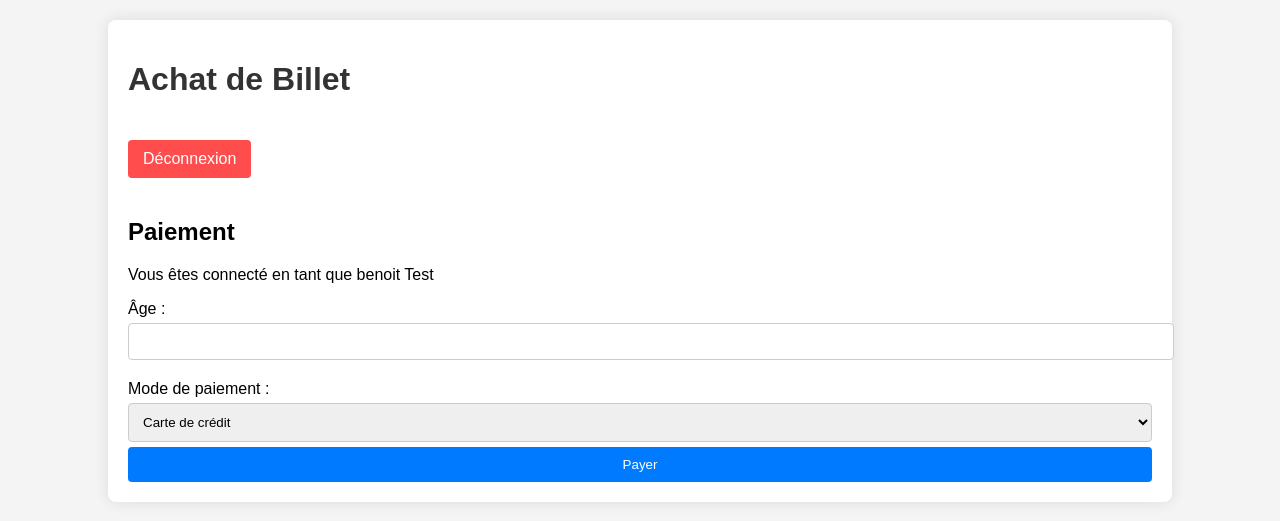
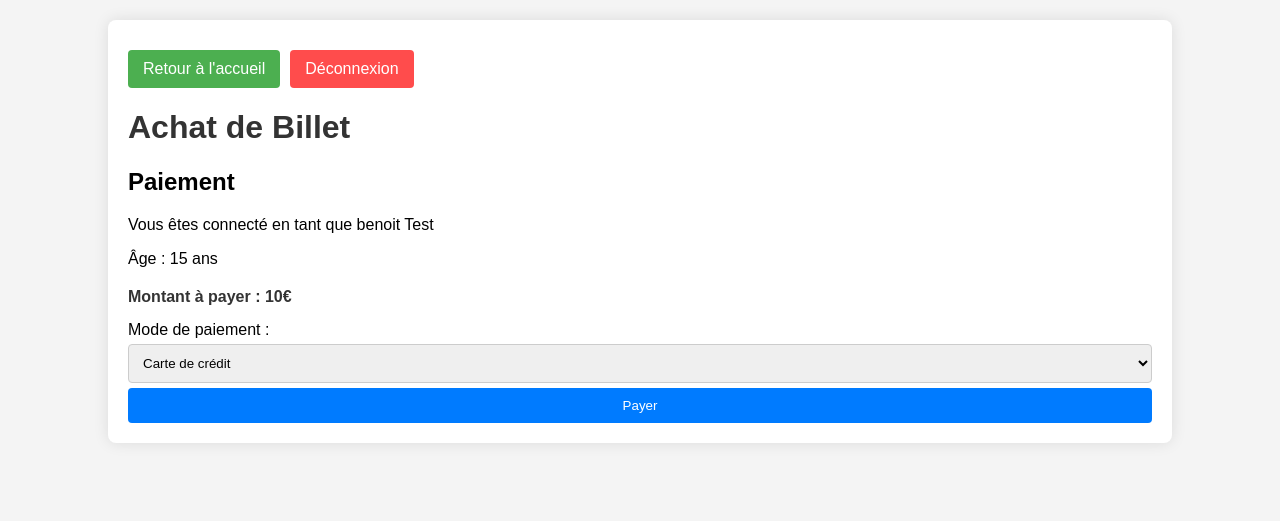
Before and after one commit to Quelick/Dev-site-web-ISEN, a PHP site: page /achat_billet.php in a window 1280 px wide. Shown: the top 521 px of the page. Run offline with PHP 8.4, Linux system fonts and the light colour scheme; a user stored in the database is signed in; data comes from the database, SQL or seed files in the repository.

Commit message:
12/11_V2

```diff
--- a/achat_billet.php
+++ b/achat_billet.php
@@ -1,5 +1,27 @@
 <?php
 session_start();
+$host = 'localhost';
+$dbname = 'parc_animalier';
+$username = 'root';
+$password = '';
+
+try {
+    $pdo = new PDO("mysql:host=$host;dbname=$dbname;charset=utf8", $username, $password);
+    $pdo->setAttribute(PDO::ATTR_ERRMODE, PDO::ERRMODE_EXCEPTION);
+} catch (PDOException $e) {
+    die("Erreur de connexion : " . $e->getMessage());
+}
+
+// Si l'utilisateur est connecté, récupérer son âge depuis la base de données
+$userAge = null;
+if (isset($_SESSION['user_id'])) {
+    $stmt = $pdo->prepare("SELECT age FROM utilisateurs WHERE id = ?");
+    $stmt->execute([$_SESSION['user_id']]);
+    $user = $stmt->fetch(PDO::FETCH_ASSOC);
+    if ($user) {
+        $userAge = $user['age'];
+    }
+}
 ?>
 
 <!DOCTYPE html>
@@ -50,18 +72,35 @@ session_start();
         input[type="submit"]:hover {
             background-color: #0056b3;
         }
-        .logout-button {
-            margin: 20px 0;
+        .button-container {
+            display: flex;
+            gap: 10px;
+            margin: 10px 0;
+        }
+        .back-button, .logout-button, .login-button {
             padding: 10px 15px;
-            background-color: #FF4C4C; /* Rouge pour la déconnexion */
+            text-decoration: none;
             color: white;
-            text-decoration: none;
             border-radius: 4px;
-            text-align: center;
             display: inline-block;
         }
+        .back-button {
+            background-color: #4CAF50; /* Vert pour le bouton de retour */
+        }
+        .back-button:hover {
+            background-color: #45a049;
+        }
+        .logout-button {
+            background-color: #FF4C4C; /* Rouge pour la déconnexion */
+        }
         .logout-button:hover {
-            background-color: #C0392B; /* Rouge foncé au survol */
+            background-color: #C0392B;
+        }
+        .login-button {
+            background-color: #007BFF; /* Bleu pour le bouton de connexion */
+        }
+        .login-button:hover {
+            background-color: #0056b3;
         }
         .price-display {
             margin-top: 20px;
@@ -72,10 +111,20 @@ session_start();
 </head>
 <body>
     <div class="container">
+        <!-- Boutons de retour, connexion et déconnexion -->
+        <div class="button-container">
+            <a href="index.php" class="back-button">Retour à l'accueil</a>
+
+            <?php if (isset($_SESSION['user_id'])): ?>
+                <!-- Bouton de déconnexion pour les utilisateurs connectés -->
+                <a href="deconnexion.php" class="logout-button">Déconnexion</a>
+            <?php else: ?>
+                <!-- Bouton de connexion pour les utilisateurs non connectés -->
+                <a href="connexion.php" class="login-button">Connexion</a>
+            <?php endif; ?>
+        </div>
+
         <h1>Achat de Billet</h1>
-
-        <!-- Bouton de déconnexion -->
-        <a href="deconnexion.php" class="logout-button">Déconnexion</a>
 
         <?php if (isset($_SESSION['user_id'])): ?>
             <!-- Formulaire pour les utilisateurs connectés -->
@@ -83,10 +132,22 @@ session_start();
                 <h2>Paiement</h2>
                 <p>Vous êtes connecté en tant que <?php echo htmlspecialchars($_SESSION['prenom']) . ' ' . htmlspecialchars($_SESSION['nom']); ?></p>
 
-                <label for="age">Âge :</label>
-                <input type="number" id="age" name="age" required min="0" onchange="updatePrice()">
+                <!-- Affichage de l'âge et du prix directement sans champ de saisie pour l'âge -->
+                <p>Âge : <?php echo $userAge; ?> ans</p>
 
-                <div class="price-display" id="priceDisplay"></div>
+                <div class="price-display" id="priceDisplay">
+                    <?php
+                    $price = 0;
+                    if ($userAge < 10) {
+                        $price = 0; // Gratuit pour les moins de 10 ans
+                    } elseif ($userAge >= 10 && $userAge < 18) {
+                        $price = 10; // 10€ pour les 10 à 18 ans
+                    } else {
+                        $price = 15; // 15€ pour les 18 ans et plus
+                    }
+                    echo "Montant à payer : " . $price . "€";
+                    ?>
+                </div>
 
                 <label for="mode_paiement">Mode de paiement :</label>
                 <select id="mode_paiement" name="mode_paiement" required>
@@ -133,9 +194,9 @@ session_start();
             if (age < 10) {
                 price = 0; // Gratuit pour les moins de 10 ans
             } else if (age >= 10 && age < 18) {
-                price = 10; // 10$ pour les 10 à 18 ans
+                price = 10; // 10€ pour les 10 à 18 ans
             } else {
-                price = 15; // 15$ pour les 18 ans et plus
+                price = 15; // 15€ pour les 18 ans et plus
             }
 
             priceDisplay.innerText = "Montant à payer : " + price + "€";
--- a/connexion.php
+++ b/connexion.php
@@ -34,7 +34,7 @@ if ($_SERVER["REQUEST_METHOD"] == "POST") {
             $_SESSION['prenom'] = $utilisateur['prenom'];
 
             // Redirection vers la page de bienvenue
-            header("Location: bienvenue.php"); // Redirige vers la page de bienvenue
+            header("Location: index.php"); // Redirige vers la page de l'index
             exit();
         } else {
             echo "Email ou mot de passe incorrect.";
--- a/deconnexion.php
+++ b/deconnexion.php
@@ -3,6 +3,6 @@ session_start();
 session_unset(); // Supprime toutes les variables de session
 session_destroy(); // Détruit la session
 
-header("Location: bienvenue.php"); // Redirige vers la page de bienvenue
+header("Location: index.php"); // Redirige vers la page de bienvenue
 exit();
 ?>
```
Also changed, not shown: profil.php (+24 -6 lines).
